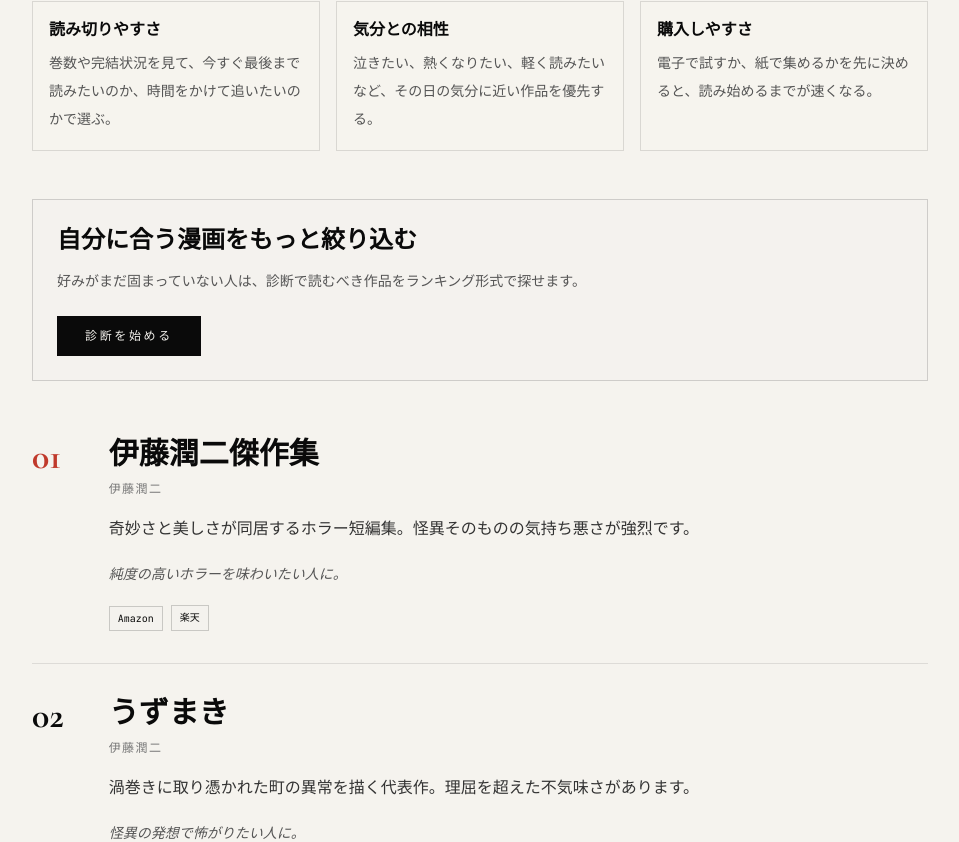
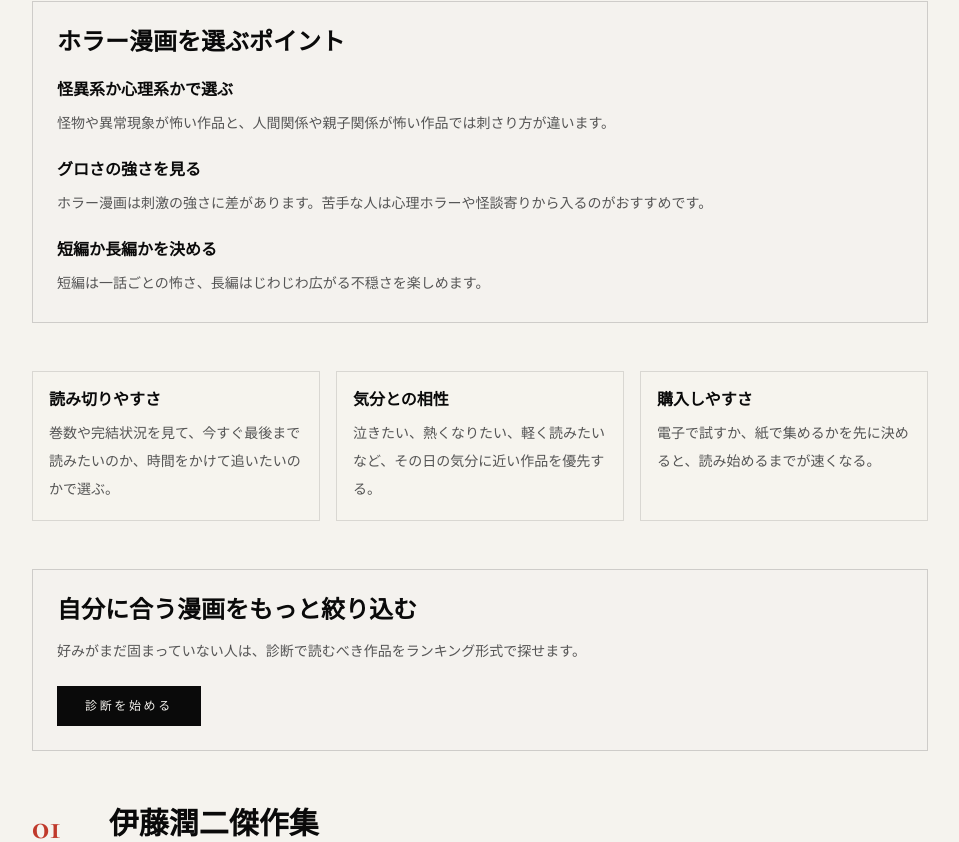
Before and after one commit to mikasaackerman0315/manga-match-shindan, a Next.js app in the folder manga-oracle-gemini/: page /horror-manga in a window 1280 px wide. Shown: the part 371-1213 px from the top of the page, without its empty margins (160-1119 px from the left). Built offline with nearby package versions, Linux system fonts and the light colour scheme.

Commit message:
Strengthen genre manga guide pages

```diff
--- a/manga-oracle-gemini/src/app/horror-manga/page.jsx
+++ b/manga-oracle-gemini/src/app/horror-manga/page.jsx
@@ -2,14 +2,20 @@ import { ArticlePage } from "../articles";
 
 export const metadata = {
   title: "ホラー漫画おすすめ10選 | マンガマッチ診断",
-  description: "怪異、心理的恐怖、サスペンス、ダークファンタジーまで、怖くて面白いホラー漫画を紹介します。",
+  description: "怪異、心理的な恐怖、サスペンス、ダークファンタジーまで、怖くて面白いホラー漫画おすすめ10選を紹介します。",
   alternates: { canonical: "/horror-manga" },
 };
 
+const guideItems = [
+  { heading: "怪異系か心理系かで選ぶ", text: "怪物や異常現象が怖い作品と、人間関係や親子関係が怖い作品では刺さり方が違います。" },
+  { heading: "グロさの強さを見る", text: "ホラー漫画は刺激の強さに差があります。苦手な人は心理ホラーや怪談寄りから入るのがおすすめです。" },
+  { heading: "短編か長編かを決める", text: "短編は一話ごとの怖さ、長編はじわじわ広がる不穏さを楽しめます。" },
+];
+
 const items = [
   { title: "伊藤潤二傑作集", meta: "伊藤潤二", text: "奇妙さと美しさが同居するホラー短編集。怪異そのものの気持ち悪さが強烈です。", fit: "純度の高いホラーを味わいたい人に。" },
-  { title: "うずまき", meta: "伊藤潤二", text: "渦巻きに取り憑かれた町の異常を描く代表作。理屈を超えた不気味さがあります。", fit: "怪異の発想で怖がりたい人に。" },
-  { title: "ミスミソウ", meta: "押切蓮介", text: "閉鎖的な人間関係の中で感情が破裂する復讐劇。人間の怖さが濃い作品です。", fit: "重い心理ホラーが読める人に。" },
+  { title: "うずまき", meta: "伊藤潤二", text: "渦巻きに取り憑かれた町の異常を描いた代表作。理屈を超えた不気味さがあります。", fit: "怪異の発想で怖がりたい人に。" },
+  { title: "ミスミソウ", meta: "押切蓮介", text: "閉鎖的な人間関係の中で感情が壊れていく復讐劇。人間の怖さが濃い作品です。", fit: "重い心理ホラーが読める人に。" },
   { title: "アイアムアヒーロー", meta: "花沢健吾", text: "日常が崩れていく過程を現実感のある視点で描くサバイバルホラー。", fit: "じわじわ壊れる世界が怖い人に。" },
   { title: "漂流教室", meta: "楳図かずお", text: "学校ごと異常な世界へ飛ばされた子どもたちの極限状況を描く古典的名作。", fit: "クラシックな恐怖を読みたい人に。" },
   { title: "東京喰種トーキョーグール", meta: "石田スイ", text: "人を喰らう存在になった青年の葛藤を描くダークファンタジー。美しさと痛みがあります。", fit: "ホラーとバトルの両方が欲しい人に。" },
@@ -20,5 +26,5 @@ const items = [
 ];
 
 export default function HorrorMangaPage() {
-  return <ArticlePage eyebrow="Horror Manga" title="ホラー漫画おすすめ10選" lead="怪異の怖さから、人間の怖さ、ダークな冒険まで。刺激のあるホラー漫画を集めました。" items={items} path="/horror-manga" />;
+  return <ArticlePage eyebrow="Horror Manga" title="ホラー漫画おすすめ10選" lead="怪異の怖さから、人間の怖さ、ダークな冒険まで。刺激のあるホラー漫画を集めました。" items={items} path="/horror-manga" guideTitle="ホラー漫画を選ぶポイント" guideItems={guideItems} />;
 }
--- a/manga-oracle-gemini/src/app/isekai-manga/page.jsx
+++ b/manga-oracle-gemini/src/app/isekai-manga/page.jsx
@@ -2,16 +2,22 @@ import { ArticlePage } from "../articles";
 
 export const metadata = {
   title: "異世界漫画おすすめ10選 | マンガマッチ診断",
-  description: "異世界転生、冒険、魔法、国づくりまで、世界観に浸れる異世界漫画を紹介します。",
+  description: "異世界転生、冒険、魔法、国づくりまで、世界観に浸れる異世界漫画おすすめ10選を紹介します。",
   alternates: { canonical: "/isekai-manga" },
 };
 
+const guideItems = [
+  { heading: "転生ものか冒険ものかで選ぶ", text: "異世界漫画は、転生して人生をやり直す作品と、未知の世界を冒険する作品で読み味が変わります。" },
+  { heading: "明るめか重めかを見る", text: "コメディ寄りの異世界は気軽に読めます。戦争や復讐が絡む作品は読み応えが強くなります。" },
+  { heading: "世界観の作り込みで選ぶ", text: "魔法、経済、食文化、政治など、細かい設定が好きな人は世界の仕組みが濃い作品がおすすめです。" },
+];
+
 const items = [
-  { title: "転生したらスライムだった件", meta: "伏瀬・川上泰樹", text: "スライムに転生した主人公が仲間を増やし国づくりへ進む異世界漫画。読みやすく爽快です。", fit: "成り上がりと仲間集めが好きな人に。" },
+  { title: "転生したらスライムだった件", meta: "伏瀬・川上泰樹", text: "スライムに転生した主人公が仲間を増やし、国づくりへ進む異世界漫画。読みやすく爽快です。", fit: "成り上がりと仲間集めが好きな人に。" },
   { title: "無職転生", meta: "理不尽な孫の手・フジカワユカ", text: "異世界で人生をやり直す主人公の成長を描く作品。長い時間をかける人生譚が魅力です。", fit: "じっくりした異世界転生を読みたい人に。" },
   { title: "Re:ゼロから始める異世界生活", meta: "長月達平・マツセダイチ", text: "死に戻りの力を持つ少年が過酷な運命に挑む異世界作品。緊張感が強いです。", fit: "苦境を乗り越える物語が好きな人に。" },
   { title: "この素晴らしい世界に祝福を!", meta: "暁なつめ・渡真仁", text: "残念な仲間たちとの異世界生活を描くコメディ寄りの作品。軽く笑って読めます。", fit: "明るい異世界ギャグが欲しい人に。" },
-  { title: "オーバーロード", meta: "丸山くがね・深山フギン", text: "ゲーム世界に取り残された支配者側の視点で描く異世界ダークファンタジー。", fit: "強者視点や国づくりが好きな人に。" },
+  { title: "オーバーロード", meta: "丸山くがね・深山フギン", text: "ゲーム世界に取り残された支配者の視点で描くダークファンタジー。強者側の物語です。", fit: "強者視点や国づくりが好きな人に。" },
   { title: "盾の勇者の成り上がり", meta: "アネコユサギ・藍屋球", text: "不遇な勇者が仲間と信頼を築きながら戦う異世界漫画。成長と逆転が軸です。", fit: "不遇からの巻き返しが好きな人に。" },
   { title: "幼女戦記", meta: "カルロ・ゼン・東條チカ", text: "魔法と戦争が交差する世界で、合理主義の主人公が軍人として生き抜く作品。", fit: "戦記色の強い異世界が読みたい人に。" },
   { title: "本好きの下剋上", meta: "香月美夜・鈴華", text: "本を愛する主人公が、身分や環境の壁を越えて本づくりを目指す異世界作品。", fit: "生活やものづくりの異世界が好きな人に。" },
@@ -20,5 +26,5 @@ const items = [
 ];
 
 export default function IsekaiMangaPage() {
-  return <ArticlePage eyebrow="Isekai Manga" title="異世界漫画おすすめ10選" lead="異世界転生、魔法、冒険、国づくりまで。別世界に入り込めるおすすめ漫画を集めました。" items={items} path="/isekai-manga" />;
+  return <ArticlePage eyebrow="Isekai Manga" title="異世界漫画おすすめ10選" lead="異世界転生、魔法、冒険、国づくりまで。別世界に入り込めるおすすめ漫画を集めました。" items={items} path="/isekai-manga" guideTitle="異世界漫画を選ぶポイント" guideItems={guideItems} />;
 }
--- a/manga-oracle-gemini/src/app/romance-manga/page.jsx
+++ b/manga-oracle-gemini/src/app/romance-manga/page.jsx
@@ -2,9 +2,15 @@ import { ArticlePage } from "../articles";
 
 export const metadata = {
   title: "恋愛漫画おすすめ10選 | マンガマッチ診断",
-  description: "胸きゅん、切なさ、青春、大人の恋まで、恋愛漫画のおすすめ作品を紹介します。",
+  description: "胸きゅん、切なさ、青春、大人の恋まで楽しめる恋愛漫画おすすめ10選。読みやすい名作を紹介します。",
   alternates: { canonical: "/romance-manga" },
 };
+
+const guideItems = [
+  { heading: "甘さか切なさかで選ぶ", text: "明るい胸きゅんが欲しい日と、苦さのある恋を読みたい日は違います。今の気分に合わせて選ぶと満足しやすいです。" },
+  { heading: "青春か大人の恋かを見る", text: "学生ものは初々しさ、大人の恋愛は距離感や人生の重さが魅力です。年代の近さで選ぶのもおすすめです。" },
+  { heading: "恋愛以外の要素も見る", text: "家族、友情、仕事、夢などが絡む作品は、恋愛だけでなく物語として長く楽しめます。" },
+];
 
 const items = [
   { title: "君に届け", meta: "椎名軽穂", text: "不器用な少女が少しずつ周囲とつながっていく青春恋愛。まっすぐで優しい読後感が魅力です。", fit: "王道の青春恋愛を読みたい人に。" },
@@ -13,12 +19,12 @@ const items = [
   { title: "俺物語!!", meta: "河原和音・アルコ", text: "まっすぐで不器用な男子高校生の恋を明るく描く作品。読んでいて気持ちがいいラブコメです。", fit: "嫌味のない純情ラブコメが好きな人に。" },
   { title: "フルーツバスケット", meta: "高屋奈月", text: "呪いを抱える一族と少女の交流を描く名作。恋愛だけでなく家族や心の回復も深く響きます。", fit: "感動もある恋愛漫画を読みたい人に。" },
   { title: "ハチミツとクローバー", meta: "羽海野チカ", text: "美大生たちの片思い、才能、将来への迷いを描く群像劇。恋愛の甘さと苦さが同居します。", fit: "青春の切なさに浸りたい人に。" },
-  { title: "恋は雨上がりのように", meta: "眉月じゅん", text: "年齢差のある淡い想いを、静かな空気で描く作品。恋と人生の揺らぎが丁寧です。", fit: "余韻のある恋愛を読みたい人に。" },
+  { title: "恋は雨上がりのように", meta: "眉月じゅん", text: "年齢差のある淡い思いを、静かな空気で描く作品。恋と人生の揺らぎが丁寧です。", fit: "余韻のある恋愛を読みたい人に。" },
   { title: "僕等がいた", meta: "小畑友紀", text: "高校生の恋と記憶の傷を描く恋愛漫画。時間が進むほど苦さが増していきます。", fit: "長く残る青春恋愛が好きな人に。" },
   { title: "町田くんの世界", meta: "安藤ゆき", text: "人を自然に大切にする少年を中心に、優しい関係が広がっていく作品。恋愛以前の温かさがあります。", fit: "優しい人物描写に触れたい人に。" },
   { title: "NANA", meta: "矢沢あい", text: "二人のナナの友情、恋、夢を描く大人の青春漫画。華やかさと苦さが強く残ります。", fit: "大人っぽい恋愛ドラマを読みたい人に。" },
 ];
 
 export default function RomanceMangaPage() {
-  return <ArticlePage eyebrow="Romance Manga" title="恋愛漫画おすすめ10選" lead="青春の胸きゅんから、大人の苦い恋まで。恋愛を軸に楽しめるおすすめ漫画を集めました。" items={items} path="/romance-manga" />;
+  return <ArticlePage eyebrow="Romance Manga" title="恋愛漫画おすすめ10選" lead="青春の胸きゅんから、大人の苦い恋まで。恋愛を軸に楽しめるおすすめ漫画を集めました。" items={items} path="/romance-manga" guideTitle="恋愛漫画を選ぶポイント" guideItems={guideItems} />;
 }
--- a/manga-oracle-gemini/src/app/sports-manga/page.jsx
+++ b/manga-oracle-gemini/src/app/sports-manga/page.jsx
@@ -2,9 +2,15 @@ import { ArticlePage } from "../articles";
 
 export const metadata = {
   title: "スポーツ漫画おすすめ10選 | マンガマッチ診断",
-  description: "バスケ、バレー、サッカー、野球、卓球など、熱く読めるスポーツ漫画のおすすめ作品を紹介します。",
+  description: "バスケ、バレー、サッカー、野球、競技かるたまで、熱く読めるスポーツ漫画おすすめ10選を紹介します。",
   alternates: { canonical: "/sports-manga" },
 };
+
+const guideItems = [
+  { heading: "競技よりも読み味で選ぶ", text: "知らない競技でも、成長や仲間、勝負の熱さが合えば楽しめます。競技名だけで避けないのがおすすめです。" },
+  { heading: "チームものか個人競技かを見る", text: "チームものは仲間との連携、個人競技は才能や孤独との向き合い方が魅力です。" },
+  { heading: "熱血かリアル寄りかを決める", text: "勢い重視なら熱血系、戦術や心理を読みたいならリアル寄りの作品が向いています。" },
+];
 
 const items = [
   { title: "SLAM DUNK", meta: "井上雄彦", text: "バスケ初心者の成長とチームの熱量を描く名作。試合の高揚感が圧倒的です。", fit: "スポーツ漫画の王道を読みたい人に。" },
@@ -12,7 +18,7 @@ const items = [
   { title: "ブルーロック", meta: "金城宗幸・ノ村優介", text: "エゴを武器に最強のストライカーを目指す異色のサッカー漫画。勝負論が尖っています。", fit: "刺激の強いスポーツ漫画が欲しい人に。" },
   { title: "アオアシ", meta: "小林有吾", text: "サッカーの戦術と成長を丁寧に描く作品。考えながら読む面白さがあります。", fit: "理屈のあるスポーツ漫画が好きな人に。" },
   { title: "ダイヤのA", meta: "寺嶋裕二", text: "名門野球部で投手として成長する少年を描く高校野球漫画。競争と努力が熱いです。", fit: "野球漫画をじっくり読みたい人に。" },
-  { title: "弱虫ペダル", meta: "渡辺航", text: "自転車競技に出会った少年が、仲間と勝負の世界へ進む作品。レースの勢いが魅力です。", fit: "疾走感のある漫画を読みたい人に。" },
+  { title: "弱虫ペダル", meta: "渡辺航", text: "自転車競技に出会った少年が仲間と勝負の世界へ進む作品。レースの勢いが魅力です。", fit: "疾走感のある漫画を読みたい人に。" },
   { title: "おおきく振りかぶって", meta: "ひぐちアサ", text: "高校野球を心理と戦術の面から丁寧に描く作品。繊細なチーム描写が強みです。", fit: "細かな試合運びが好きな人に。" },
   { title: "ピンポン", meta: "松本大洋", text: "卓球に向き合う少年たちの才能と孤独を描く名作。短く濃い読後感があります。", fit: "芸術性のあるスポーツ漫画を読みたい人に。" },
   { title: "ちはやふる", meta: "末次由紀", text: "競技かるたに打ち込む高校生たちの青春を描く作品。文化系競技でも熱さは十分です。", fit: "恋愛要素もある競技漫画が好きな人に。" },
@@ -20,5 +26,5 @@ const items = [
 ];
 
 export default function SportsMangaPage() {
-  return <ArticlePage eyebrow="Sports Manga" title="スポーツ漫画おすすめ10選" lead="勝負、努力、才能、チーム。読んでいるだけで体温が上がるスポーツ漫画を選びました。" items={items} path="/sports-manga" />;
+  return <ArticlePage eyebrow="Sports Manga" title="スポーツ漫画おすすめ10選" lead="勝負、努力、才能、チーム。読んでいるだけで体温が上がるスポーツ漫画を選びました。" items={items} path="/sports-manga" guideTitle="スポーツ漫画を選ぶポイント" guideItems={guideItems} />;
 }
```
